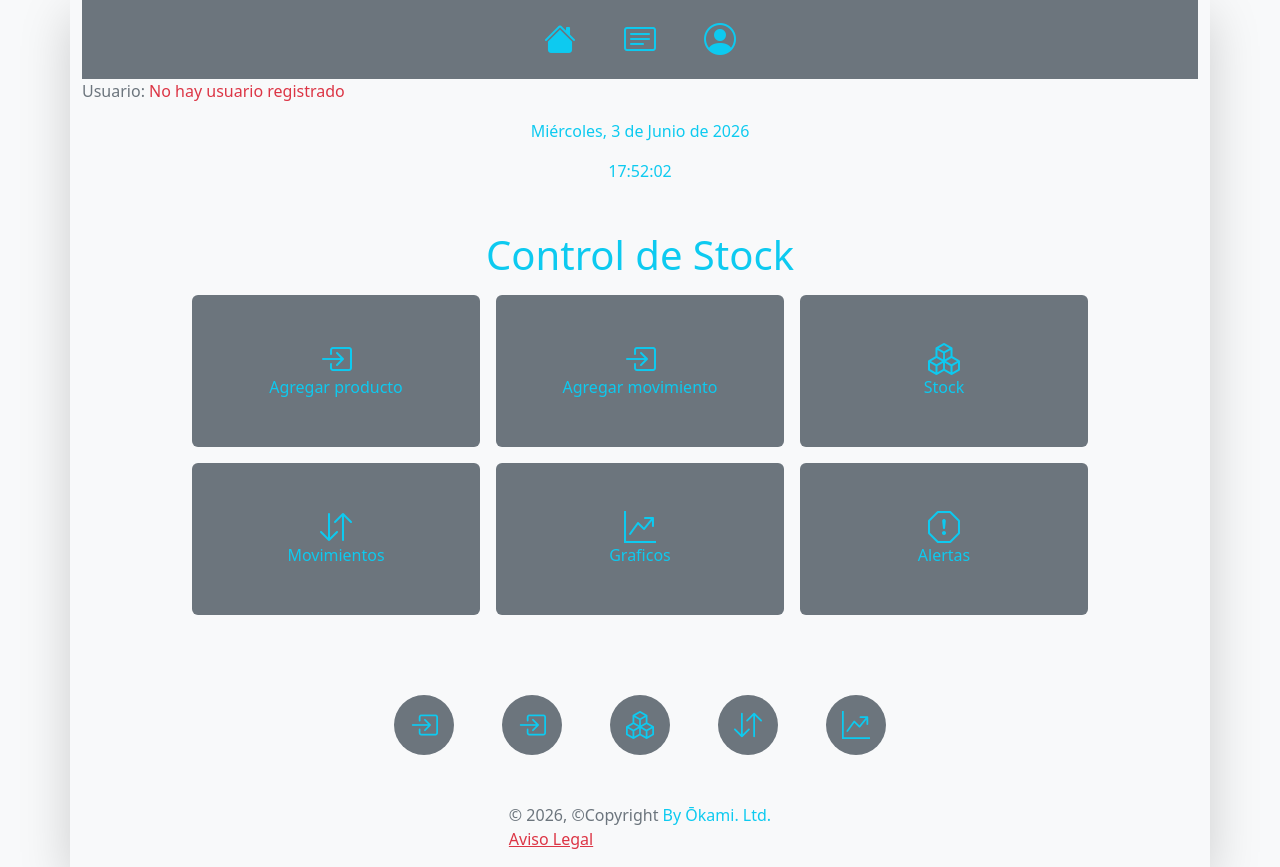
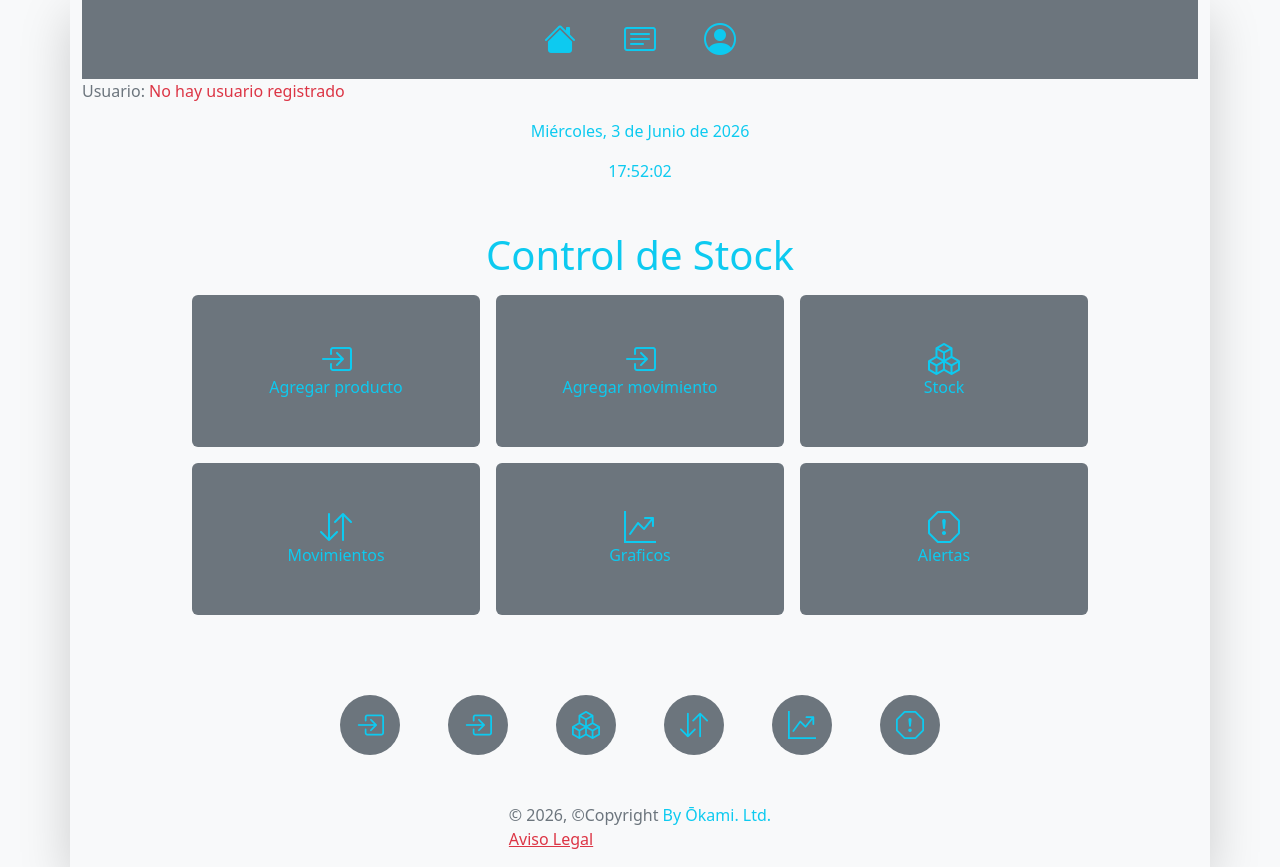
Before and after one commit to Obidis/e_comerce, a Django app: page / in a window 1280 px wide. Shown: the part 25-892 px from the top of the page. Run offline with Django 4.2, Linux system fonts and the light colour scheme.

Commit message:
añadido alert en footer

```diff
--- a/core/templates/_includes/_footer_nav.html
+++ b/core/templates/_includes/_footer_nav.html
@@ -11,4 +11,6 @@
   <a title="Movimientos" class="nav-link d-flex flex-column align-items-center fs-6 text-info rounded" href="{% url 'movements_list' %}"><i id="icons" class="bi bi-arrow-down-up bg-secondary rounded-circle p-3 fs-3"></i></a>
 
   <a title="Graficos"  class="nav-link d-flex flex-column align-items-center fs-6 text-info rounded" href="{% url 'graficos' %}"><i id="icons" class="bi bi-graph-up-arrow bg-secondary rounded-circle p-3 fs-3"></i></a>
+
+  <a title="Alertas"  class="nav-link d-flex flex-column align-items-center fs-6 text-info rounded" href="{% url 'alerts' %}"><i id="icons" class="bi bi-exclamation-octagon bg-secondary rounded-circle p-3 fs-3"></i></a>
 </div>
```
